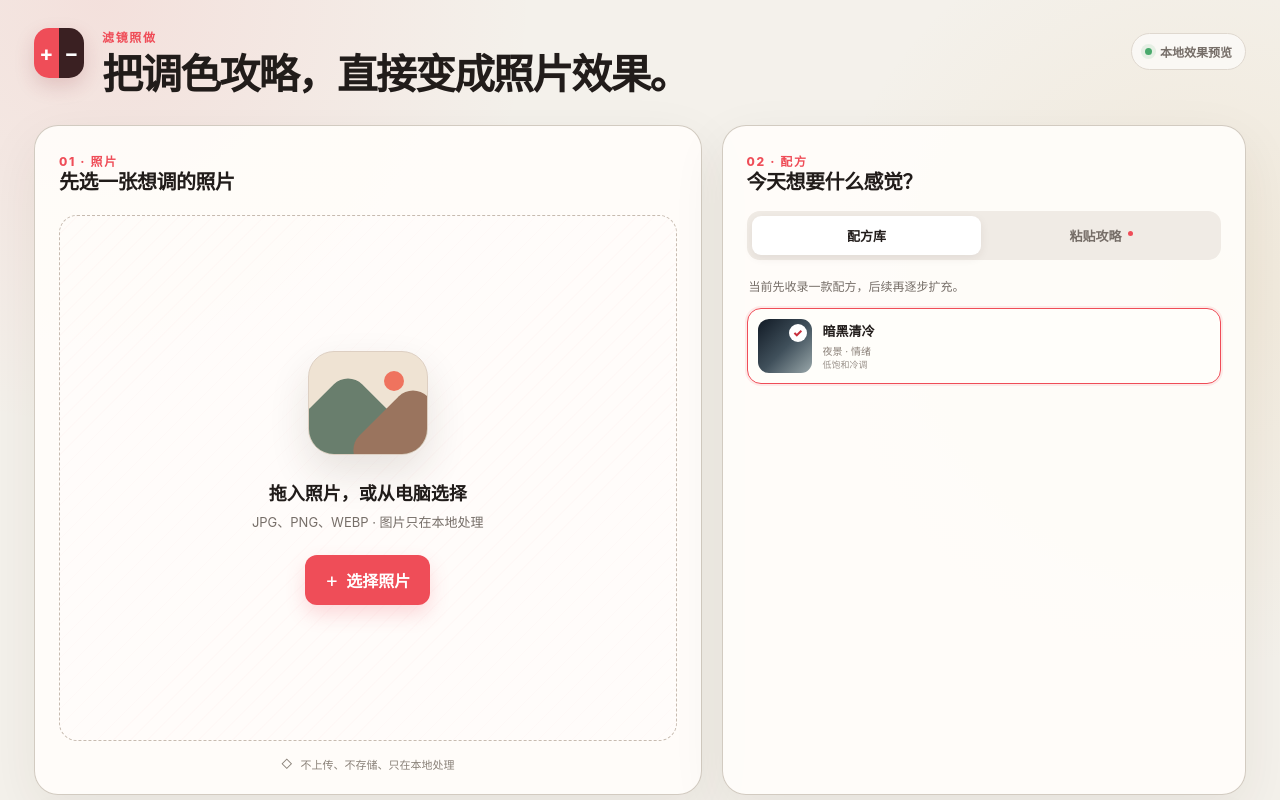
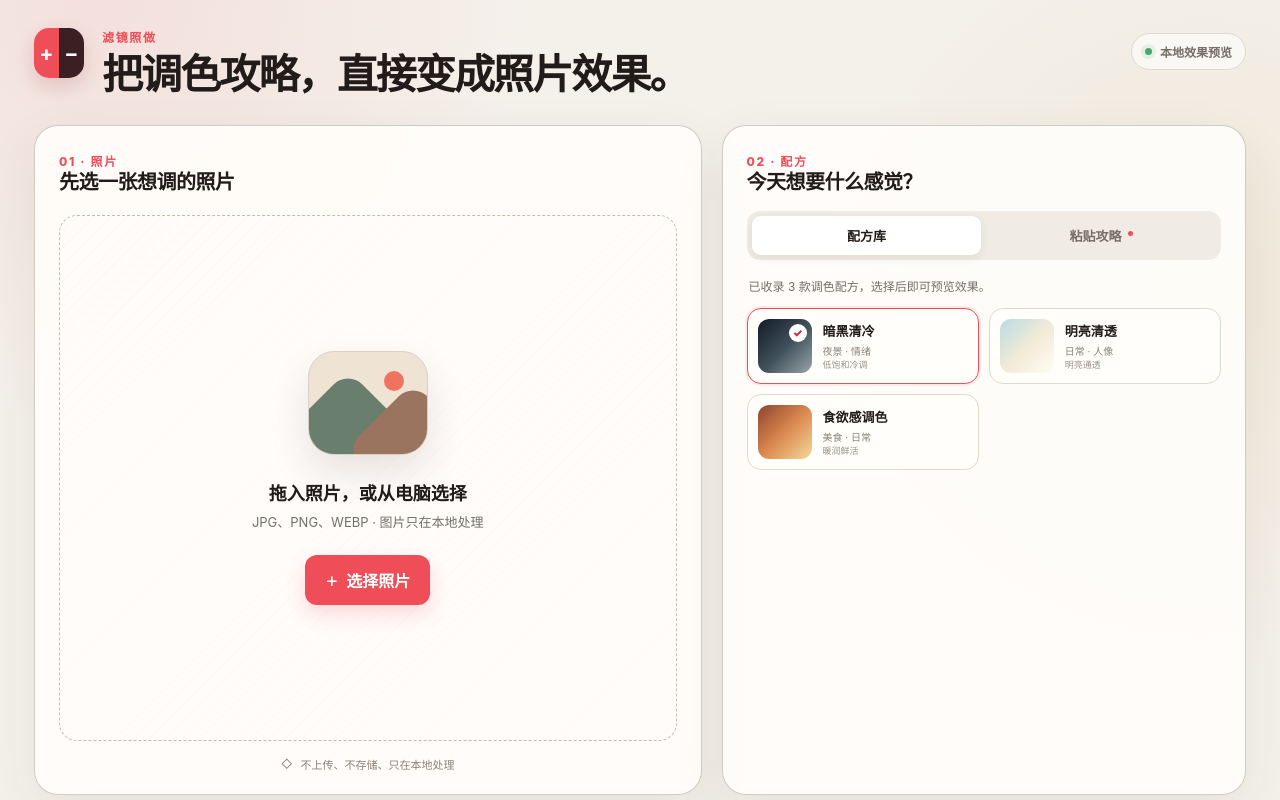
Before and after one commit to wunala-bot/filter-recipe-studio, a React (Vite) app: page / in a window 1280 px wide. Shown: the top 800 px of the page. Built offline with nearby package versions, Linux system fonts and the light colour scheme.

Commit message:
Add bright and food filter presets

```diff
--- a/app/FilterStudio.tsx
+++ b/app/FilterStudio.tsx
@@ -62,6 +62,22 @@ const PRESETS: Preset[] = [
     tone: "低饱和冷调",
     swatch: "linear-gradient(135deg, #111a25 0%, #40505b 52%, #99a7aa 100%)",
     values: completeValues({ brilliance: 47, shadows: -79, brightness: 33, blackPoint: 27, saturation: -24, temperature: -11, sharpness: 43, definition: 51 }),
+  },
+  {
+    id: "bright-clear",
+    name: "明亮清透",
+    scene: "日常 · 人像",
+    tone: "明亮通透",
+    swatch: "linear-gradient(135deg, #b9dce3 0%, #f3ead7 52%, #fffdf4 100%)",
+    values: completeValues({ exposure: 10, brilliance: 56, highlights: -35, contrast: 32, shadows: 20, saturation: 8, temperature: 10, sharpness: 80 }),
+  },
+  {
+    id: "appetite",
+    name: "食欲感调色",
+    scene: "美食 · 日常",
+    tone: "暖润鲜活",
+    swatch: "linear-gradient(135deg, #8f442d 0%, #dc8b51 52%, #f5d99c 100%)",
+    values: completeValues({ exposure: 10, brilliance: 65, highlights: -20, shadows: -30, contrast: -30, brightness: 20, blackPoint: 20, vibrance: -8, temperature: 20, tint: 5, sharpness: 60, definition: 5 }),
   },
 ];
 
@@ -541,7 +557,7 @@ export default function FilterStudio() {
 
           {activeTab === "presets" ? (
             <div className="preset-content">
-              <p className="panel-intro">当前先收录一款配方，后续再逐步扩充。</p>
+              <p className="panel-intro">已收录 3 款调色配方，选择后即可预览效果。</p>
               <div className="preset-grid">
                 {PRESETS.map((preset) => (
                   <button key={preset.id} className={`preset-card ${selectedPreset === preset.id ? "selected" : ""}`} onClick={() => applyPreset(preset)}>
```
